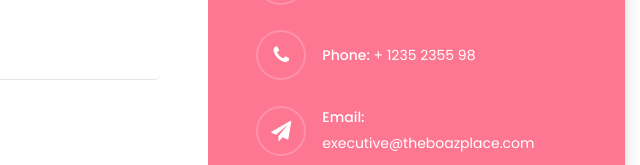
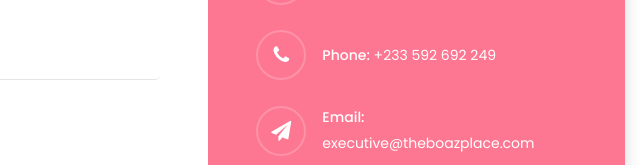
Before and after one commit to Oheneba2021/boaz-website, a plain HTML site: page index.html in a window 1280 px wide. Shown: the part 5015-5180 px from the top of the page, 640-1280 px from the left. Drawn offline with nearby package versions, Linux system fonts and the light colour scheme; some packages are replaced by stand-ins of ours; no server answers; a web font is replaced by a local one.

Commit message:
contact updated

```diff
--- a/index.html
+++ b/index.html
@@ -552,7 +552,7 @@
 											<span class="fa fa-phone"></span>
 										</div>
 										<div class="text pl-3">
-											<p><span>Phone:</span> <a href="tel://1234567920">+ 1235 2355 98</a></p>
+											<p><span>Phone:</span> <a href="tel://1234567920">+233 592 692 249</a></p>
 										</div>
 									</div>
 									<div class="dbox w-100 d-flex align-items-center">
```
